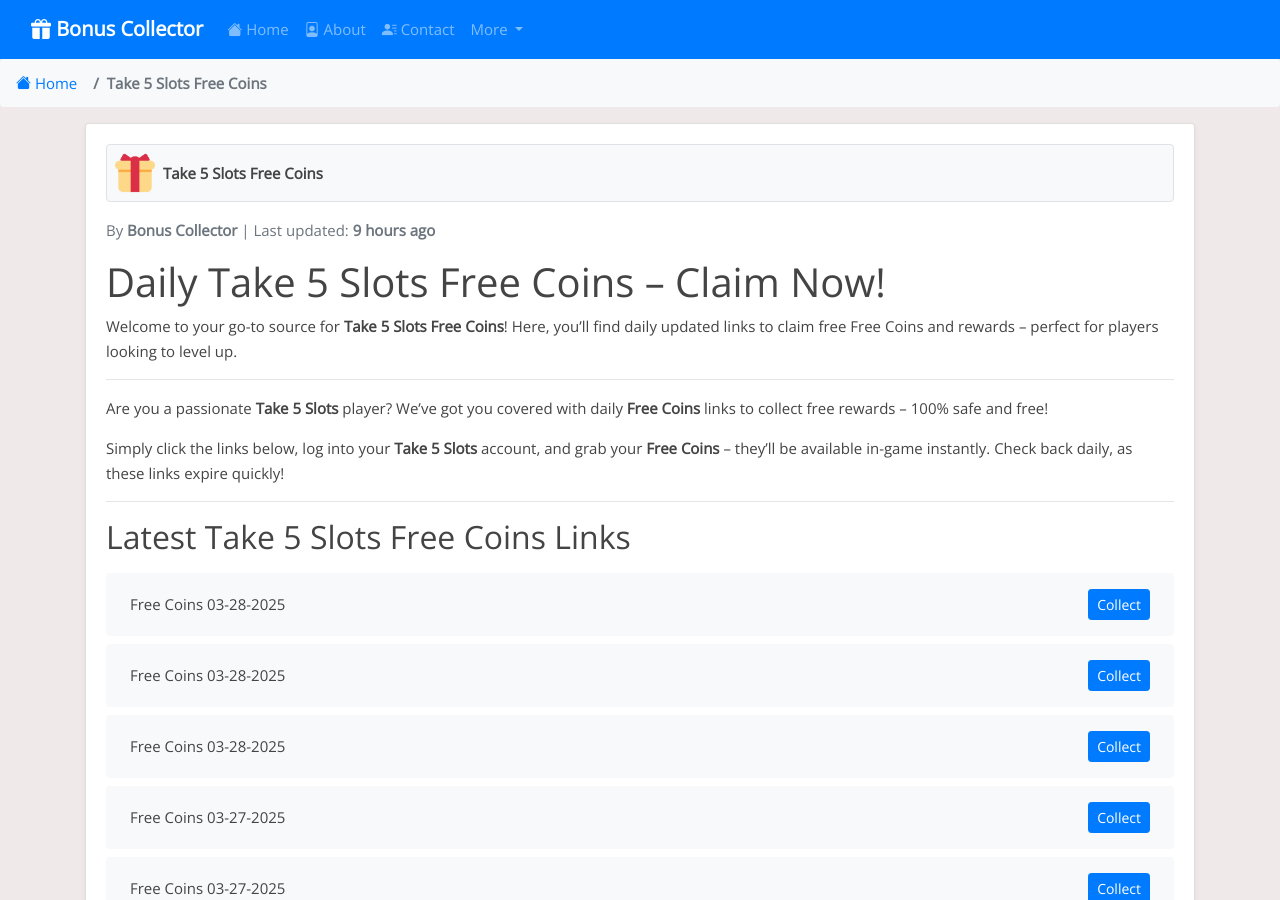
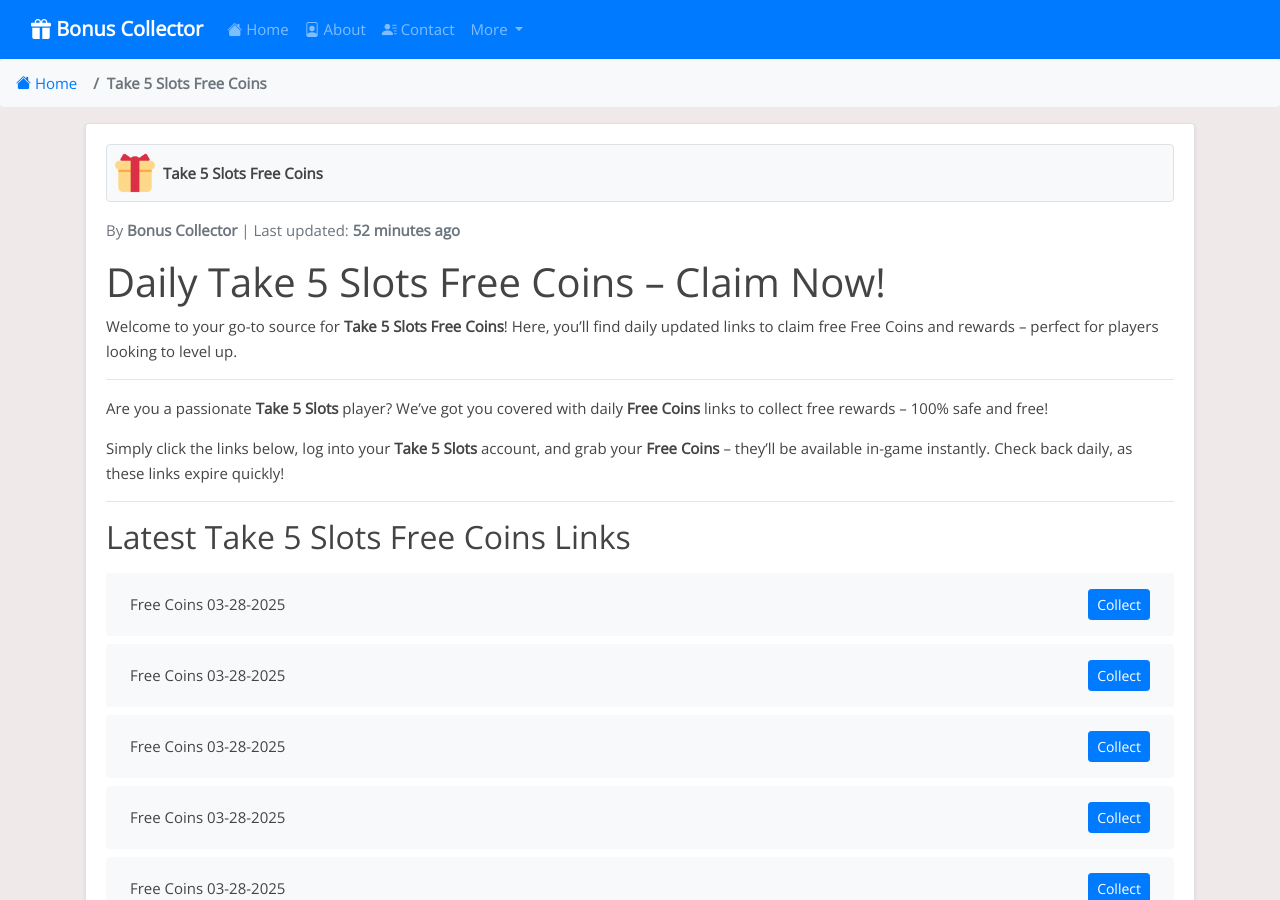
Before and after one commit to iamrohan99/bc-net, a Jekyll site: the page built from _posts/2024-11-29-take-5-slots.md, in a window 1280 px wide and 900 px high. Built offline with Jekyll 4.4.1, drawn with Linux system fonts in a browser that asks for light colours; some of the changed text lies outside the part shown.

Commit message:
Update take-5-slots reward links, content, and last modified date - 2025-03-28 13:31

```diff
--- a/_data/include_files.yml
+++ b/_data/include_files.yml
@@ -67,7 +67,7 @@ travel-town.html:
 spin-a-spell.html:
   last_modified: "2025-03-28T04:30:03Z"
 take-5-slots.html:
-  last_modified: "2025-03-28T04:30:09Z"
+  last_modified: "2025-03-28T13:31:30Z"
 coin-tales.html:
   last_modified: "2025-03-27T09:27:44Z"
 board-kings.html:
--- a/_includes/take-5-slots.html
+++ b/_includes/take-5-slots.html
@@ -1,4 +1,16 @@
 <ul class="list-group mt-3 mb-4">
+  <li class="list-group-item d-flex justify-content-between align-items-center">
+    <span>Free Coins 03-28-2025</span>
+    <a href="http://t5.w-ga.me/FcMar28d08ns" class="btn btn-primary btn-sm">Collect</a>
+  </li>
+  <li class="list-group-item d-flex justify-content-between align-items-center">
+    <span>Free Coins 03-28-2025</span>
+    <a href="http://t5.w-ga.me/OgMar27d08nv" class="btn btn-primary btn-sm">Collect</a>
+  </li>
+  <li class="list-group-item d-flex justify-content-between align-items-center">
+    <span>Free Coins 03-28-2025</span>
+    <a href="http://t5.w-ga.me/FcMar27ho78b" class="btn btn-primary btn-sm">Collect</a>
+  </li>
   <li class="list-group-item d-flex justify-content-between align-items-center">
     <span>Free Coins 03-28-2025</span>
     <a href="http://t5.w-ga.me/FcMar27rtj8dz" class="btn btn-primary btn-sm">Collect</a>
@@ -387,16 +399,4 @@
     <span>Free Coins 03-08-2025</span>
     <a href="http://t5.w-ga.me/OgMar06sdf7" class="btn btn-primary btn-sm">Collect</a>
   </li>
-  <li class="list-group-item d-flex justify-content-between align-items-center">
-    <span>Free Coins 03-08-2025</span>
-    <a href="http://t5.w-ga.me/FcMar06nm6c" class="btn btn-primary btn-sm">Collect</a>
-  </li>
-  <li class="list-group-item d-flex justify-content-between align-items-center">
-    <span>Free Coins 03-08-2025</span>
-    <a href="http://t5.w-ga.me/FcMar06se08a" class="btn btn-primary btn-sm">Collect</a>
-  </li>
-  <li class="list-group-item d-flex justify-content-between align-items-center">
-    <span>Free Coins 03-08-2025</span>
-    <a href="http://t5.w-ga.me/LWMar06boph7" class="btn btn-primary btn-sm">Collect</a>
-  </li>
 </ul>
```
Also changed, not shown: links-json/take-5-slots.json (+12 -12 lines).
